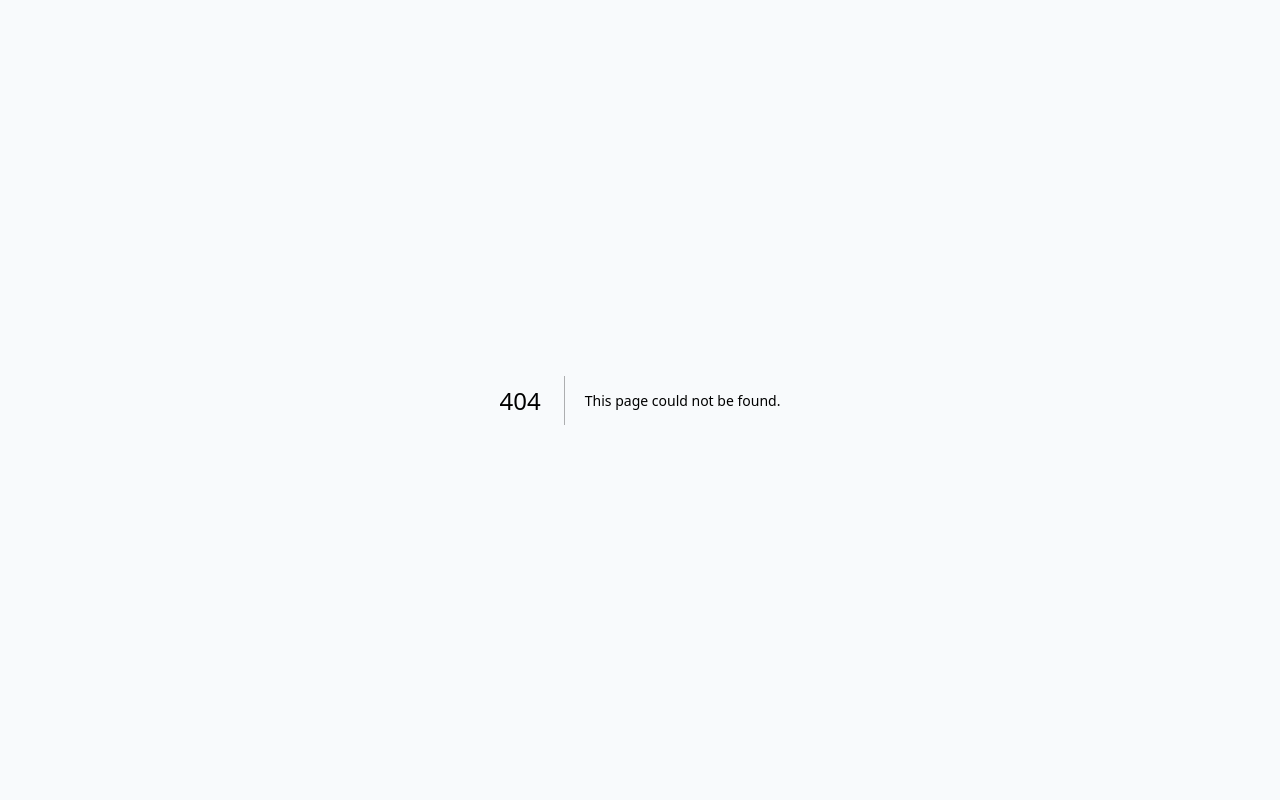
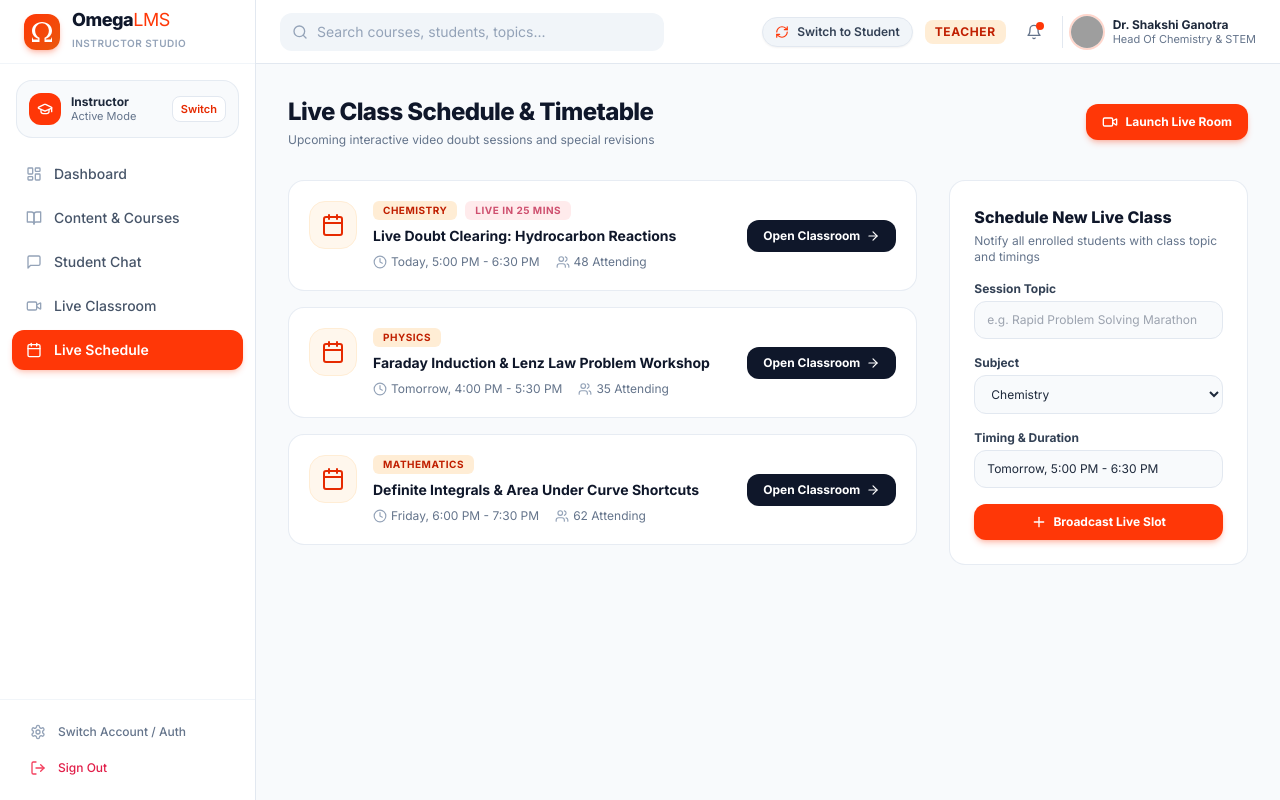
Before and after one commit to Rishabh7575/EDPlatform, a Next.js app: page /schedule in a window 1280 px wide. Before the commit this address had no page. Built offline with nearby package versions, Linux system fonts and the light colour scheme; grey boxes are pictures that could not be loaded.

Commit message:
feat(collab): add real-time doubt chat and live class schedule

```diff
--- /dev/null
+++ b/src/app/chat/page.js
@@ -0,0 +1,40 @@
+"use client";
+import Sidebar from "@/components/Sidebar";
+import Header from "@/components/Header";
+import ChatBox from "@/components/ChatBox";
+import { useStore } from "@/lib/store";
+
+// real-time doubts & direct messaging page
+export default function ChatPage() {
+  const store = useStore();
+  const { role, user, switchRole, students, msgs, sendMsg } = store;
+
+  return (
+    <div className="flex min-h-screen bg-slate-50">
+      <Sidebar role={role} switchRole={switchRole} />
+
+      <div className="flex-1 flex flex-col min-w-0">
+        <Header role={role} user={user} switchRole={switchRole} />
+
+        <main className="p-8 max-w-7xl mx-auto w-full">
+          <div className="mb-4">
+            <h2 className="text-2xl font-extrabold text-slate-900 tracking-tight">
+              {role === "teacher" ? "Student Doubts & Messaging" : "Ask Instructor & Discussion"}
+            </h2>
+            <p className="text-xs text-slate-500 mt-1">
+              Direct communication between teachers and students with instant message delivery
+            </p>
+          </div>
+
+          <ChatBox
+            students={students}
+            msgs={msgs}
+            onSend={sendMsg}
+            user={user}
+            role={role}
+          />
+        </main>
+      </div>
+    </div>
+  );
+}
--- /dev/null
+++ b/src/app/schedule/page.js
@@ -0,0 +1,193 @@
+"use client";
+import { useState } from "react";
+import Sidebar from "@/components/Sidebar";
+import Header from "@/components/Header";
+import { useStore } from "@/lib/store";
+import { Calendar as CalIcon, Clock, Users, Video, Plus, CheckCircle, ArrowRight } from "lucide-react";
+import Link from "next/link";
+
+// live class schedules & planning
+export default function SchedulePage() {
+  const store = useStore();
+  const [topic, setTopic] = useState("");
+  const [sub, setSub] = useState("Chemistry");
+  const [time, setTime] = useState("Tomorrow, 5:00 PM - 6:30 PM");
+
+  const { role, user, switchRole, sched, addSchedule } = store;
+  const isTeacher = role === "teacher";
+
+  const handleAdd = (e) => {
+    e.preventDefault();
+    if (!topic.trim()) return;
+
+    const newSlot = {
+      id: "sc_" + Date.now(),
+      topic,
+      sub,
+      time,
+      attendees: 12,
+      status: "scheduled",
+    };
+
+    addSchedule(newSlot);
+    setTopic("");
+  };
+
+  return (
+    <div className="flex min-h-screen bg-slate-50">
+      <Sidebar role={role} switchRole={switchRole} />
+
+      <div className="flex-1 flex flex-col min-w-0">
+        <Header role={role} user={user} switchRole={switchRole} />
+
+        <main className="p-8 max-w-7xl mx-auto w-full space-y-8">
+          <div className="flex flex-col sm:flex-row sm:items-center justify-between gap-4">
+            <div>
+              <h2 className="text-2xl font-extrabold text-slate-900 tracking-tight">
+                Live Class Schedule & Timetable
+              </h2>
+              <p className="text-xs text-slate-500 mt-1">
+                Upcoming interactive video doubt sessions and special revisions
+              </p>
+            </div>
+
+            <Link
+              href="/videocall"
+              className="px-4 py-2.5 rounded-xl bg-brand-500 hover:bg-brand-600 text-white text-xs font-bold transition-all shadow-md shadow-brand-500/25 flex items-center gap-2"
+            >
+              <Video className="w-4 h-4" />
+              <span>Launch Live Room</span>
+            </Link>
+          </div>
+
+          <div className="grid grid-cols-1 lg:grid-cols-3 gap-8">
+            {/* schedule list */}
+            <div className="lg:col-span-2 space-y-4">
+              {sched.map((item) => (
+                <div
+                  key={item.id}
+                  className="bg-white rounded-2xl p-5 border border-slate-200/80 shadow-xs flex flex-col sm:flex-row sm:items-center justify-between gap-4 hover:shadow-md transition-all"
+                >
+                  <div className="flex items-start gap-4">
+                    <div className="w-12 h-12 rounded-2xl bg-orange-50 text-brand-600 border border-orange-100 flex items-center justify-center shrink-0">
+                      <CalIcon className="w-6 h-6" />
+                    </div>
+
+                    <div>
+                      <div className="flex items-center gap-2">
+                        <span className="text-[10px] font-bold uppercase tracking-wider px-2.5 py-0.5 rounded-md bg-orange-100 text-brand-700">
+                          {item.sub}
+                        </span>
+                        {item.status === "live-soon" && (
+                          <span className="text-[10px] font-bold uppercase tracking-wider px-2.5 py-0.5 rounded-md bg-rose-100 text-rose-700 animate-pulse">
+                            Live in 25 mins
+                          </span>
+                        )}
+                      </div>
+
+                      <h4 className="font-bold text-slate-900 text-sm mt-1.5">{item.topic}</h4>
+
+                      <div className="flex items-center gap-4 text-xs text-slate-500 mt-2">
+                        <span className="flex items-center gap-1">
+                          <Clock className="w-3.5 h-3.5 text-slate-400" />
+                          {item.time}
+                        </span>
+                        <span className="flex items-center gap-1">
+                          <Users className="w-3.5 h-3.5 text-slate-400" />
+                          {item.attendees} Attending
+                        </span>
+                      </div>
+                    </div>
+                  </div>
+
+                  <Link
+                    href="/videocall"
+                    className="px-4 py-2 bg-slate-900 hover:bg-brand-500 text-white rounded-xl text-xs font-bold transition-all shrink-0 flex items-center justify-center gap-1.5"
+                  >
+                    <span>{isTeacher ? "Open Classroom" : "Join Session"}</span>
+                    <ArrowRight className="w-3.5 h-3.5" />
+                  </Link>
+                </div>
+              ))}
+            </div>
+
+            {/* schedule booking / creation panel */}
+            <div className="bg-white rounded-2xl p-6 border border-slate-200/80 shadow-xs h-fit">
+              <h3 className="font-extrabold text-slate-900 text-base mb-1">
+                {isTeacher ? "Schedule New Live Class" : "Classroom Guidelines"}
+              </h3>
+              <p className="text-xs text-slate-500 mb-4">
+                {isTeacher
+                  ? "Notify all enrolled students with class topic and timings"
+                  : "Important rules for attending live interactive classes"}
+              </p>
+
+              {isTeacher ? (
+                <form onSubmit={handleAdd} className="space-y-4 text-xs">
+                  <div>
+                    <label className="font-bold text-slate-700 block mb-1">Session Topic</label>
+                    <input
+                      type="text"
+                      required
+                      placeholder="e.g. Rapid Problem Solving Marathon"
+                      value={topic}
+                      onChange={(e) => setTopic(e.target.value)}
+                      className="w-full bg-slate-50 border border-slate-200 rounded-xl px-3 py-2.5 text-slate-800 focus:bg-white focus:border-brand-500 focus:outline-none"
+                    />
+                  </div>
+
+                  <div>
+                    <label className="font-bold text-slate-700 block mb-1">Subject</label>
+                    <select
+                      value={sub}
+                      onChange={(e) => setSub(e.target.value)}
+                      className="w-full bg-slate-50 border border-slate-200 rounded-xl px-3 py-2.5 text-slate-800 focus:bg-white focus:border-brand-500 focus:outline-none"
+                    >
+                      <option value="Chemistry">Chemistry</option>
+                      <option value="Physics">Physics</option>
+                      <option value="Mathematics">Mathematics</option>
+                      <option value="Computer Science">Computer Science</option>
+                    </select>
+                  </div>
+
+                  <div>
+                    <label className="font-bold text-slate-700 block mb-1">Timing & Duration</label>
+                    <input
+                      type="text"
+                      value={time}
+                      onChange={(e) => setTime(e.target.value)}
+                      className="w-full bg-slate-50 border border-slate-200 rounded-xl px-3 py-2.5 text-slate-800 focus:bg-white focus:border-brand-500 focus:outline-none"
+                    />
+                  </div>
+
+                  <button
+                    type="submit"
+                    className="w-full py-2.5 bg-brand-500 hover:bg-brand-600 text-white font-bold rounded-xl shadow-md shadow-brand-500/25 transition-all flex items-center justify-center gap-1.5"
+                  >
+                    <Plus className="w-4 h-4" />
+                    <span>Broadcast Live Slot</span>
+                  </button>
+                </form>
+              ) : (
+                <div className="space-y-3 text-xs text-slate-600">
+                  <div className="flex items-start gap-2">
+                    <CheckCircle className="w-4 h-4 text-emerald-500 shrink-0 mt-0.5" />
+                    <p>Keep your webcam on for mandatory live class attendance.</p>
+                  </div>
+                  <div className="flex items-start gap-2">
+                    <CheckCircle className="w-4 h-4 text-emerald-500 shrink-0 mt-0.5" />
+                    <p>Use the Raise Hand button before unmuting your microphone.</p>
+                  </div>
+                  <div className="flex items-start gap-2">
+                    <CheckCircle className="w-4 h-4 text-emerald-500 shrink-0 mt-0.5" />
+                    <p>Post questions in the live chat drawer during lecture derivations.</p>
+                  </div>
+                </div>
+              )}
+            </div>
+          </div>
+        </main>
+      </div>
+    </div>
+  );
+}
```
